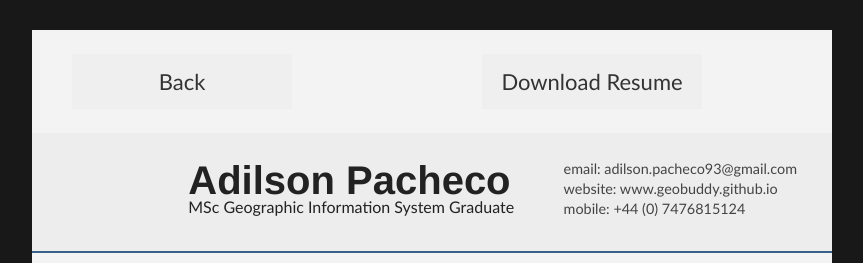
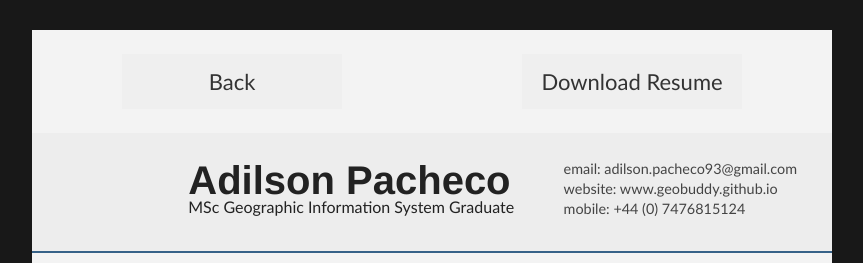
Before and after one commit to Geobuddy/geobuddy.github.io, a Jekyll site: the page built from _pages/resume.md, in a window 1280 px wide. Shown: the top 263 px of the page, without its empty margins (208-1071 px from the left). Built offline with Jekyll 4.4.1, drawn with Linux system fonts in a browser that asks for light colours; some web fonts are replaced.

Commit message:
add button style

```diff
--- a/_layouts/resume.html
+++ b/_layouts/resume.html
@@ -15,9 +15,9 @@
 </head>
 <body id="top">
 <div id="cv" class="instaFade">
-	<div style="overflow: hidden;">
-    <div style="width: 300px; float: left;"> <a href="https://geobuddy.github.io/" class="contact-button">Back</a> </div>
-    <div style="margin-left: 320px;"> <a href="{{ '/images/Me.png' | relative_url }}" download="Adilson_Pacheco_resume/cv" class="contact-button">Download Resume</a> </div>
+	<div style="overflow: hidden;" class="row">
+    <div style=" float: left;" class="column"> <a href="https://geobuddy.github.io/" class="contact-button">Back</a> </div>
+    <div class="column"> <a href="{{ '/images/Me.png' | relative_url }}" download="Adilson_Pacheco_resume/cv" class="contact-button">Download Resume</a> </div>
   </div>
 
 	<div class="mainDetails">
--- a/assets/css/style.css
+++ b/assets/css/style.css
@@ -376,3 +376,11 @@
     background-color: #333;
     color: #fff;
   }
+
+.row {
+  display: flex;
+}
+
+.column {
+  flex: 50%;
+}
```
